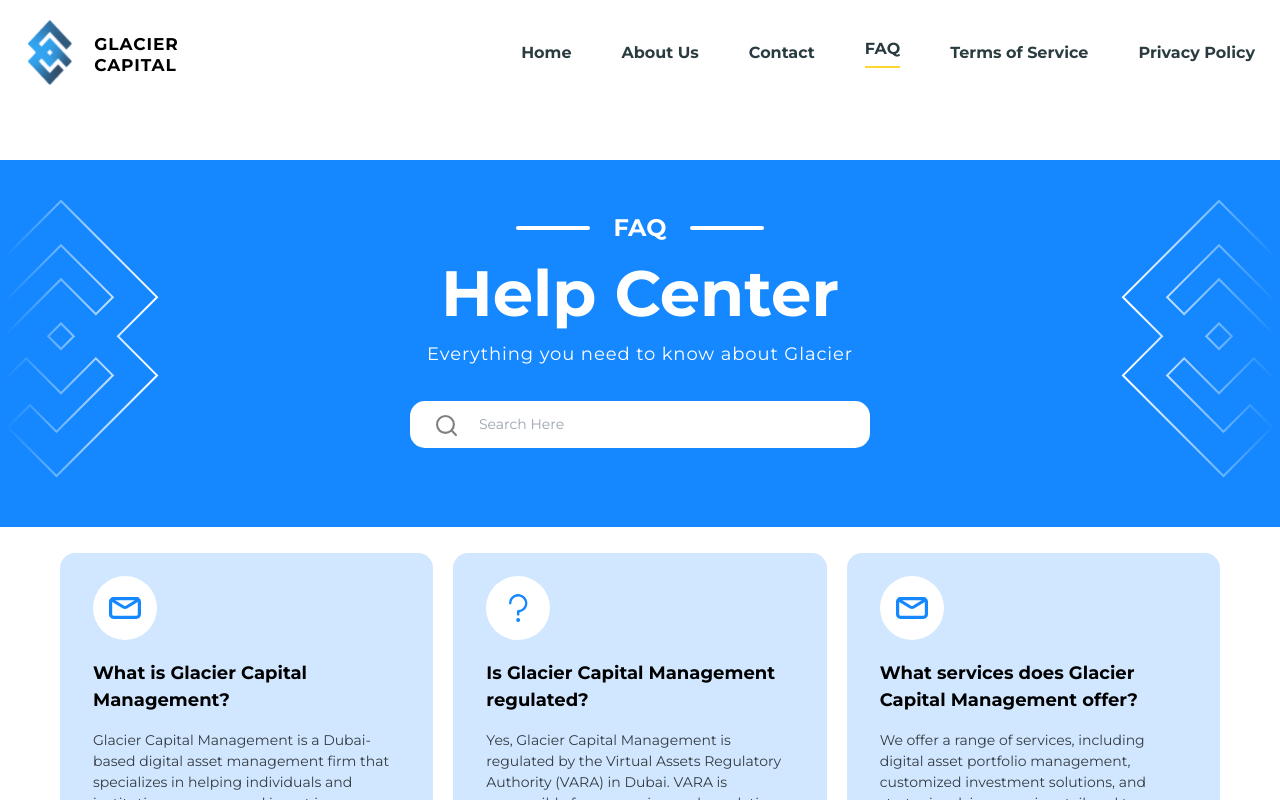
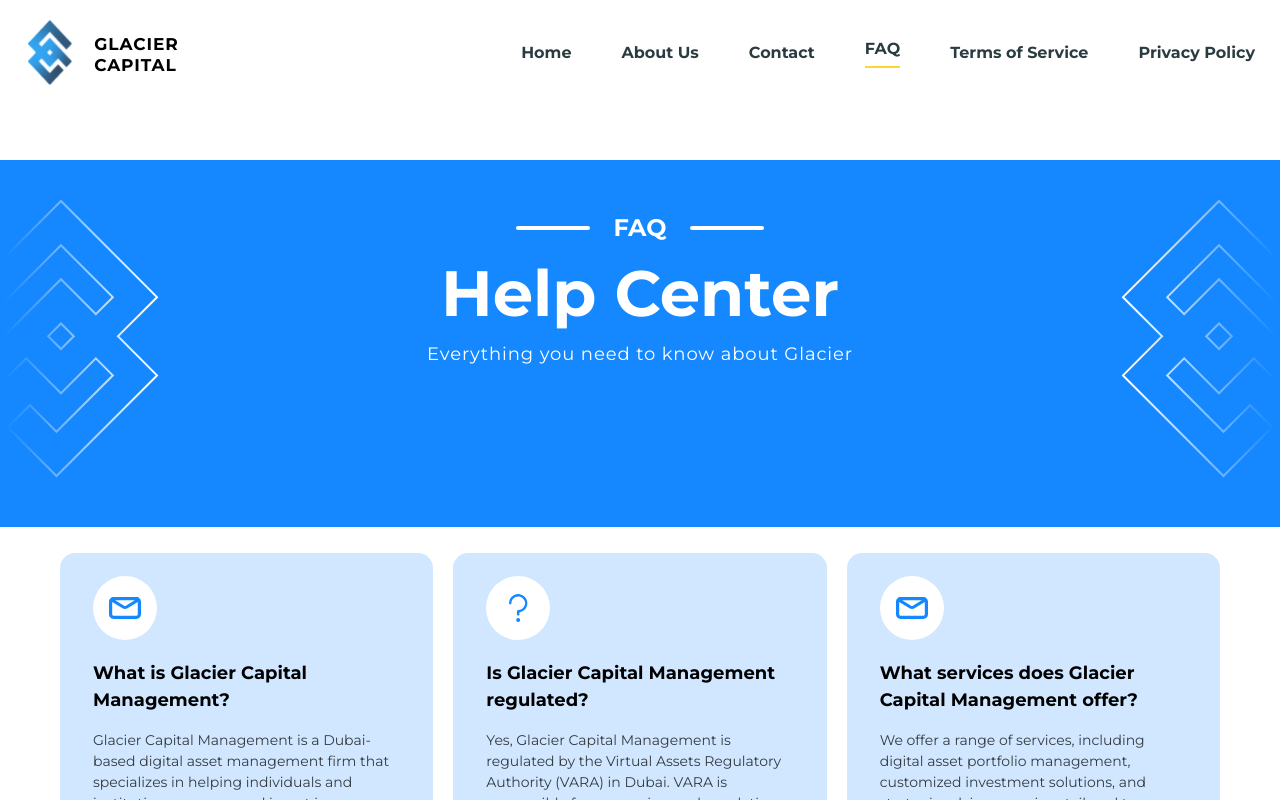
Before and after one commit to Mhamad-Raad/Glacier, a Next.js app: page /faq in a window 1280 px wide. Shown: the top 800 px of the page. Built offline with nearby package versions, Linux system fonts and the light colour scheme.

Commit message:
fix design buggs in faq page

```diff
--- a/Components/faq/Hero.js
+++ b/Components/faq/Hero.js
@@ -18,10 +18,6 @@ const Hero = () => {
         <p className="text-white xl:text-[24px] lg:text-[18px] tracking-[0.9px] md:mt-[10px] md:text-[14px] sm:text-[12px] sm:text-center sm:mt-1">
           Everything you need to know about Glacier
         </p>
-        <div className="flex items-center sm:justify-center md:justify-start bg-white rounded-[15px] md:pl-[26px] md:py-[13px] sm:gap-[12px] md:gap-[22px] md:mt-[33px] sm:mt-[17px] xl:w-[590px] lg:w-[460px] md:w-[328px] sm:w-[191px] sm:h-[34px] md:h-[47px]">
-          <SearchIcon className="mt-[2px]" />
-          <input placeHolder="Search Here" className='sm:w-[100px] sm:text-[14px] md: text-[18px]'/>
-        </div>
       </div>
       <Logo className="scale-x-[-1]" contact={false} />
     </section>
```
